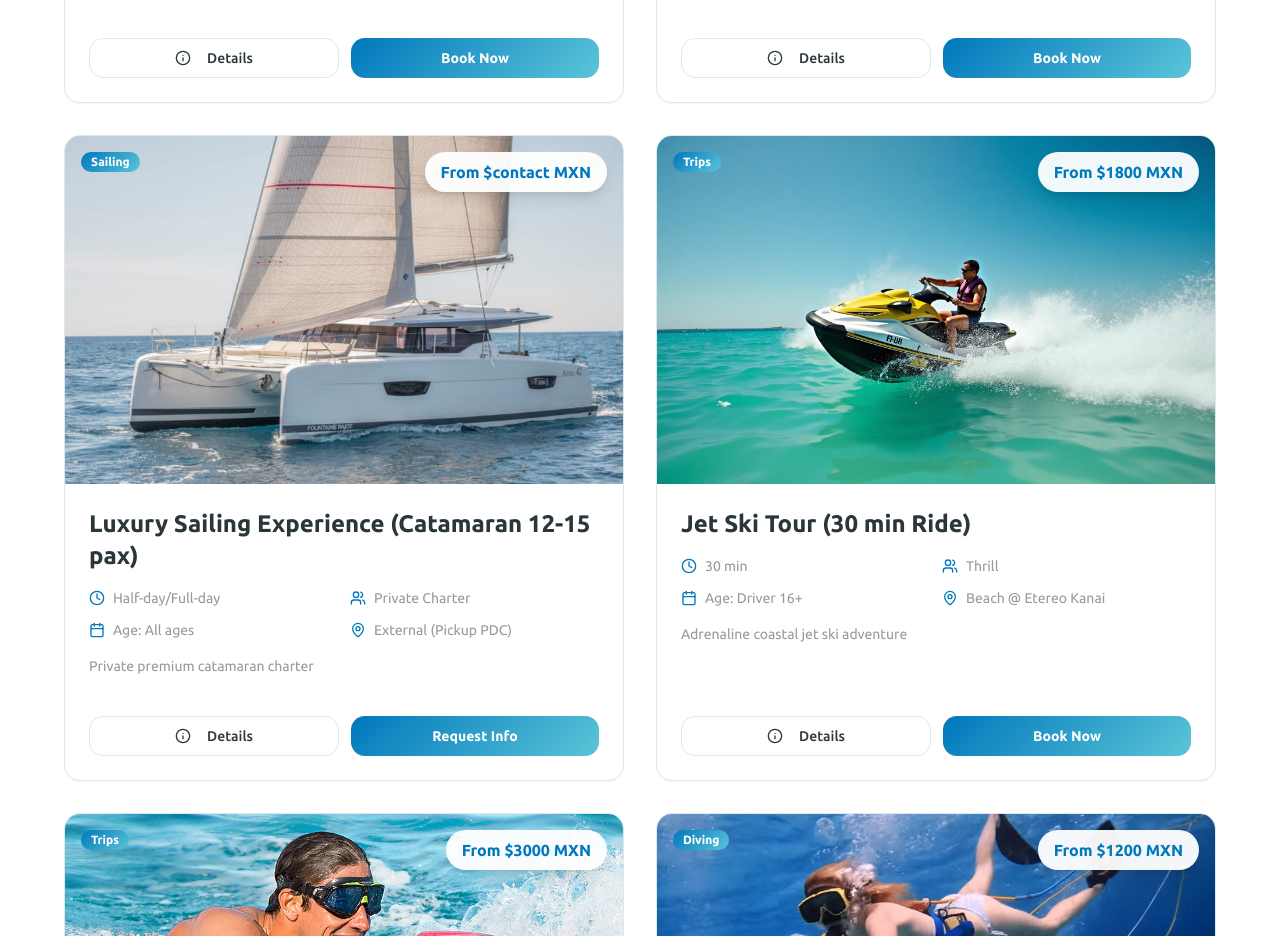
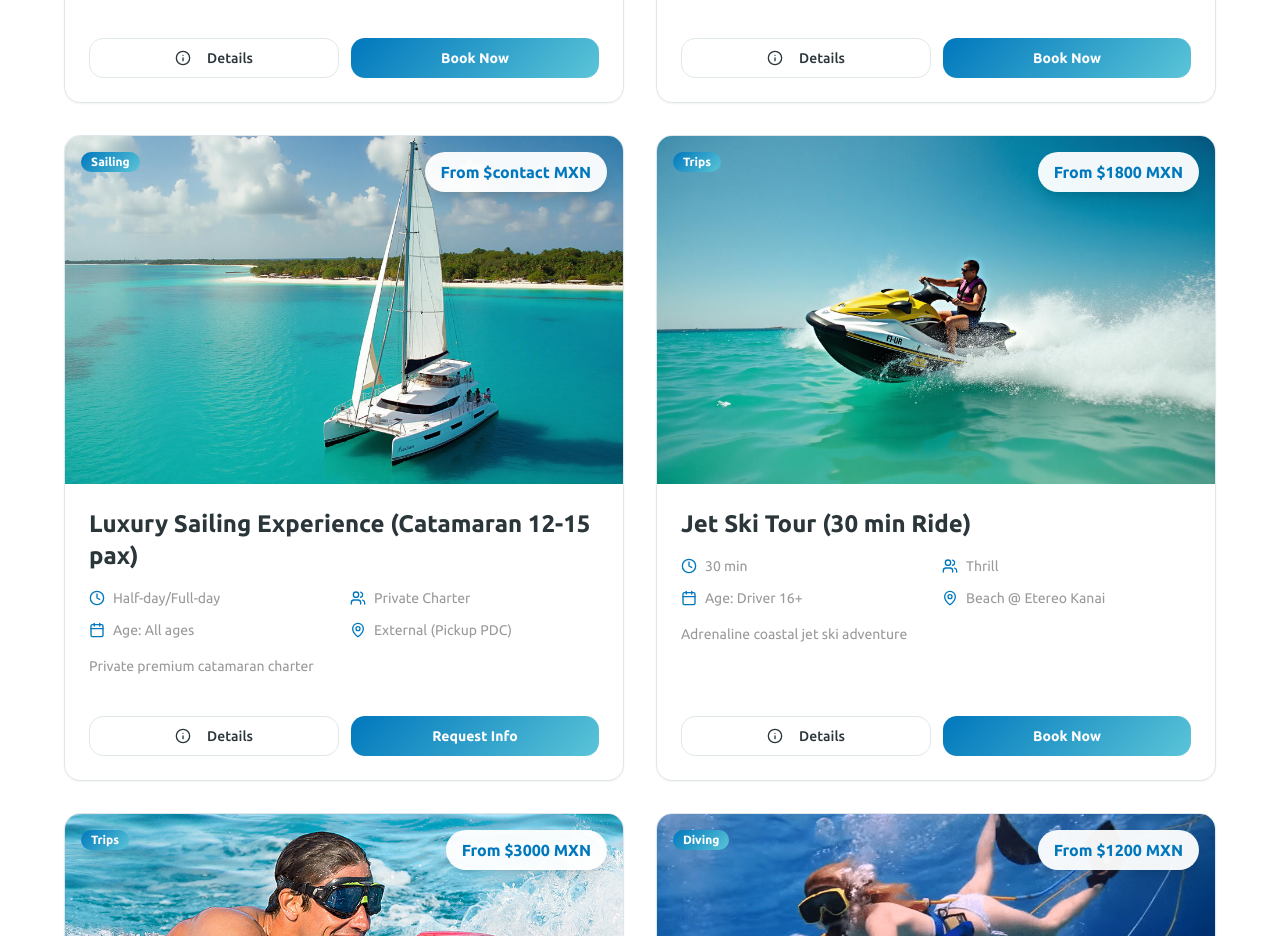
Before and after one commit to fjdavids/dive-dream-builder, a React (Vite) app: page /experiences in a window 1280 px wide. Shown: the part 4360-5296 px from the top of the page. Built offline with nearby package versions, Linux system fonts and the light colour scheme; the HTML template or start-up script is replaced by a standard one.

Commit message:
Connect to Lovable Cloud
The AI has approved the tool call to connect to Lovable Cloud.

```diff
--- a/src/data/imageMap.ts
+++ b/src/data/imageMap.ts
@@ -151,7 +151,7 @@ export const IMAGE_MAP: Record<string, ImageData> = {
     },
   },
   'luxury-catamaran': {
-    src: resolveImage('luxury-catamaran-new'),
+    src: resolveImage('luxury-catamaran'),
     alt: {
       en: 'Luxury catamaran sailing experience for 12–15 guests',
       es: 'Experiencia en catamarán de lujo para 12–15 personas',
```
